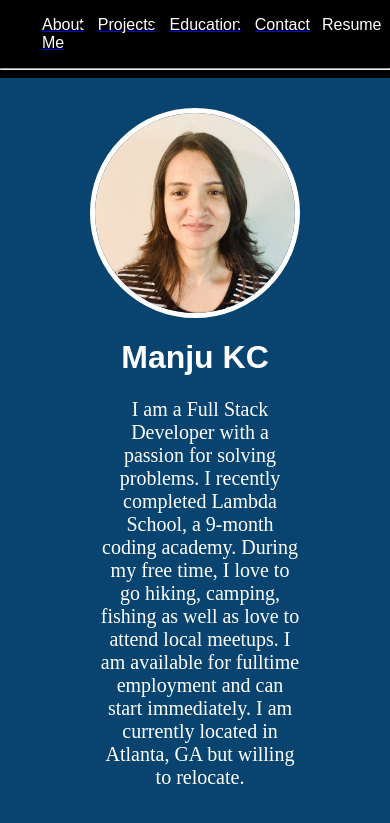
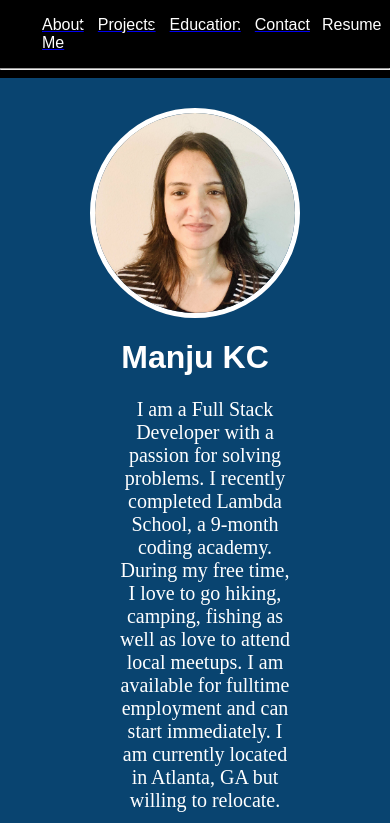
Before and after one commit to Manjukcthapa/Portfolio, a React (Create React App) app: page / in a window 390 px wide. Shown: the top 823 px of the page. Built offline with nearby package versions, Linux system fonts and the light colour scheme.

Commit message:
fixed the error

```diff
--- a/src/Component/homepage.css
+++ b/src/Component/homepage.css
@@ -136,7 +136,7 @@ html {
 
 
   @media only screen and (max-width: 600px) {
-    .home-para{
-      width:200px;
+    .aboutme{
+     margin-left: 20px;
     }
   }
--- a/src/Component/project.css
+++ b/src/Component/project.css
@@ -9,7 +9,7 @@
 
 }
 
-@media only screen and (max-width: 600px) {
+@media only screen and (max-width: 500px) {
   .project-div {
     margin-left: 5px;
     margin-right: 5px;
```
